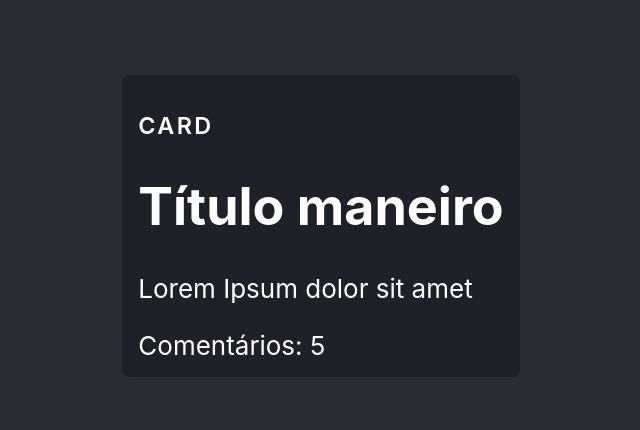
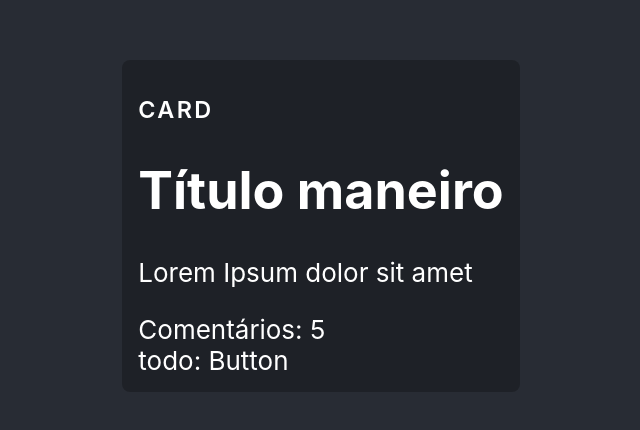
Before and after one commit to DanielAgostinhoSilva/algaworks-erjs, a React (Create React App) app: page / in a window 1280 px wide. Shown: the part 174-604 px from the top of the page, without its empty margins (319-959 px from the left). Built offline with nearby package versions, Linux system fonts and the light colour scheme; the HTML template or start-up script is replaced by a standard one.

Commit message:
feat: 2.21. Criando um Class Component (Componente baseado em classe)

```diff
--- /dev/null
+++ b/src/components/Button.tsx
@@ -0,0 +1,11 @@
+import {Component} from "react";
+
+class Button extends Component {
+    render() {
+        return <div>
+            todo: Button
+        </div>;
+    }
+}
+
+export default Button
--- a/src/components/Card.tsx
+++ b/src/components/Card.tsx
@@ -1,5 +1,6 @@
 import {PropsWithChildren} from "react";
 import * as C from './Card.styles'
+import Button from "./Button";
 
 type CardProps = PropsWithChildren<{
     title: string
@@ -10,5 +11,10 @@ export default function Card(props: CardProps) {
     return <C.Wrapper align={props.align || 'left'}>
         <C.Title>{props.title}</C.Title>
         {props.children}
+        <div>
+            <Button>
+                Ver mais
+            </Button>
+        </div>
     </C.Wrapper>
 }
```
